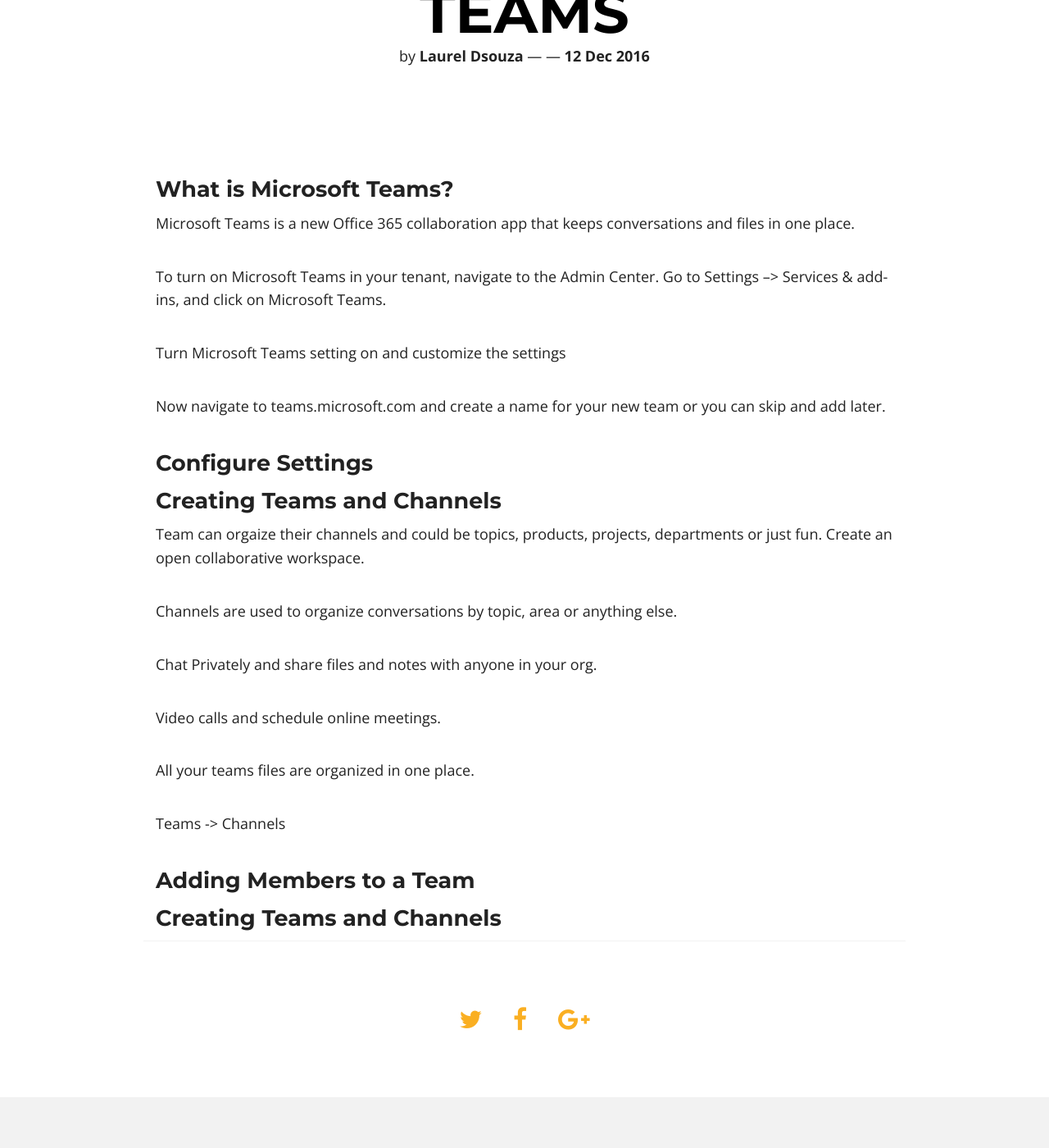
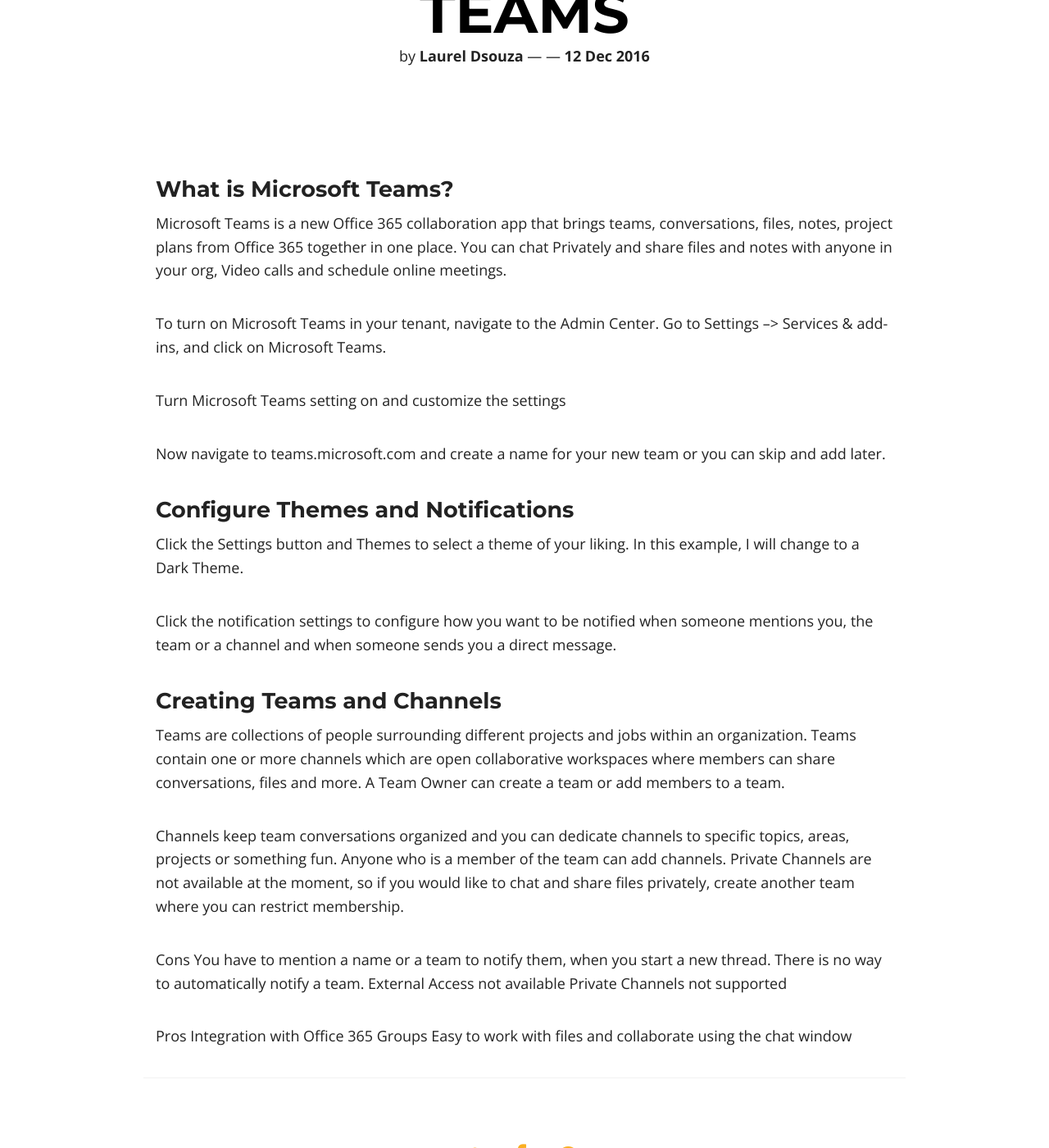
Before and after one commit to ldsouza/ldsouza.github.io, a Jekyll site: the page built from _posts/2016-12-12-getting-started-with-microsoft-teams.md, in a window 1280 px wide and 1400 px high, scrolled down 397 px. Shown: the whole window at 82% size. Built offline with Jekyll 4.4.1, drawn with Linux system fonts in a browser that asks for light colours; nearby versions of some CDN libraries.

Commit message:
Update 2016-12-12-getting-started-with-microsoft-teams.md

```diff
--- a/_posts/2016-12-12-getting-started-with-microsoft-teams.md
+++ b/_posts/2016-12-12-getting-started-with-microsoft-teams.md
@@ -9,7 +9,7 @@
 
 ### What is Microsoft Teams?
 
-Microsoft Teams is a new Office 365 collaboration app that keeps conversations and files in one place.
+Microsoft Teams is a new Office 365 collaboration app that brings teams, conversations, files, notes, project plans from Office 365 together in one place. You can chat Privately and share files and notes with anyone in your org, Video calls and schedule online meetings.
 
 To turn on Microsoft Teams in your tenant, navigate to the Admin Center. Go to Settings –> Services & add-ins, and click on Microsoft Teams.
 
@@ -17,23 +17,25 @@
 
 Now navigate to teams.microsoft.com and create a name for your new team or you can skip and add later.
 
-### Configure Settings
+### Configure Themes and Notifications
+
+Click the Settings button and Themes to select a theme of your liking. In this example, I will change to a Dark Theme.
+
+Click the notification settings to configure how you want to be notified when someone mentions you, the team or a channel and when someone sends you a direct message.
+
 
 ### Creating Teams and Channels
 
-Team can orgaize their channels and could be topics, products, projects, departments or just fun.
-Create an open collaborative workspace.
+Teams are collections of people surrounding different projects and jobs within an organization. Teams contain one or more channels which are open collaborative workspaces where members can share conversations, files and more. A Team Owner can create a team or add members to a team.
 
-Channels are used to organize conversations by topic, area or anything else.
+Channels keep team conversations organized and you can dedicate channels to specific topics, areas, projects or something fun. Anyone who is a member of the team can add channels. Private Channels are not available at the moment, so if you would like to chat and share files privately, create another team where you can restrict membership.
 
-Chat Privately and share files and notes with anyone in your org.
 
-Video calls and schedule online meetings.
+Cons
+You have to mention a name or a team to notify them, when you start a new thread. There is no way to automatically notify a team.
+External Access not available
+Private Channels not supported
 
-All your teams files are organized in one place.
-
-Teams -> Channels
-
-### Adding Members to a Team
-
-### Creating Teams and Channels
+Pros
+Integration with Office 365 Groups
+Easy to work with files and collaborate using the chat window
```
